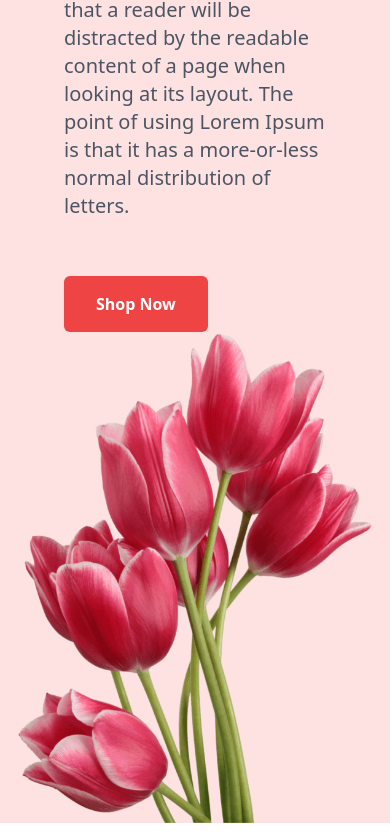
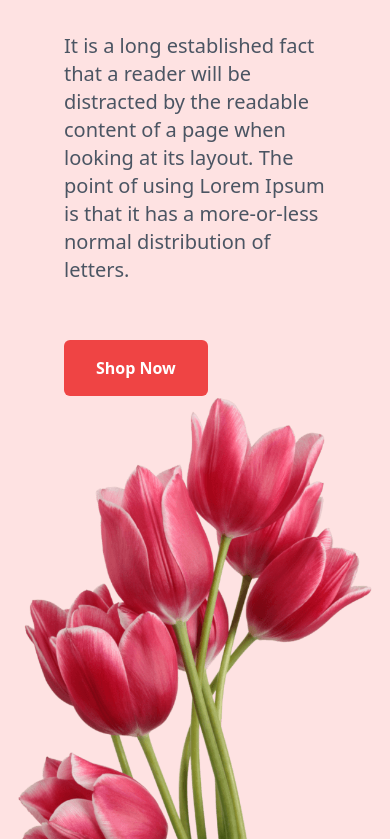
Before and after one commit to Tanjim605/flower-shop, a website: page dist/index.html in a window 390 px wide. Shown: the part 592-1431 px from the top of the page. Drawn offline with Linux system fonts and the light colour scheme.

Commit message:
header padding for small device

```diff
--- a/dist/index.html
+++ b/dist/index.html
@@ -9,7 +9,7 @@
 </head>
 
 <body class="box-border">
-  <div class="flex flex-col sm:pl-48 sm:pr-48 sm:pt-44  sm:flex-row bg-red-100">
+  <div class="flex flex-col sm:pl-48 sm:pr-48 sm:pt-44 pt-16 sm:flex-row bg-red-100">
     <div class="w-auto pr-16 pl-16 sm:w-1/2">
       <h2 class="text-7xl font-bold text-gray-800">
         Let's make beautiful flowers a part of your life.
```
Also changed, not shown: dist/style.css.
